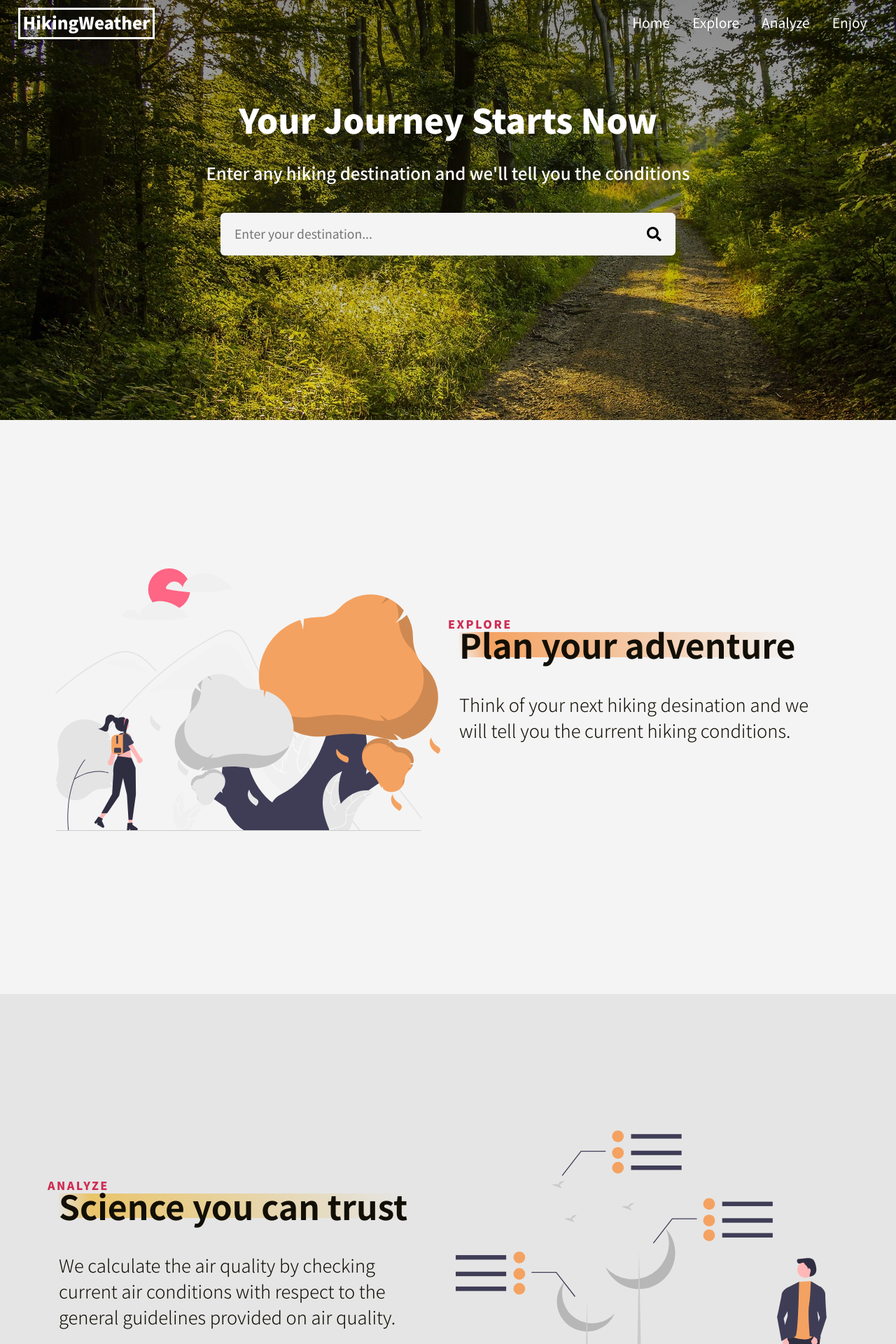
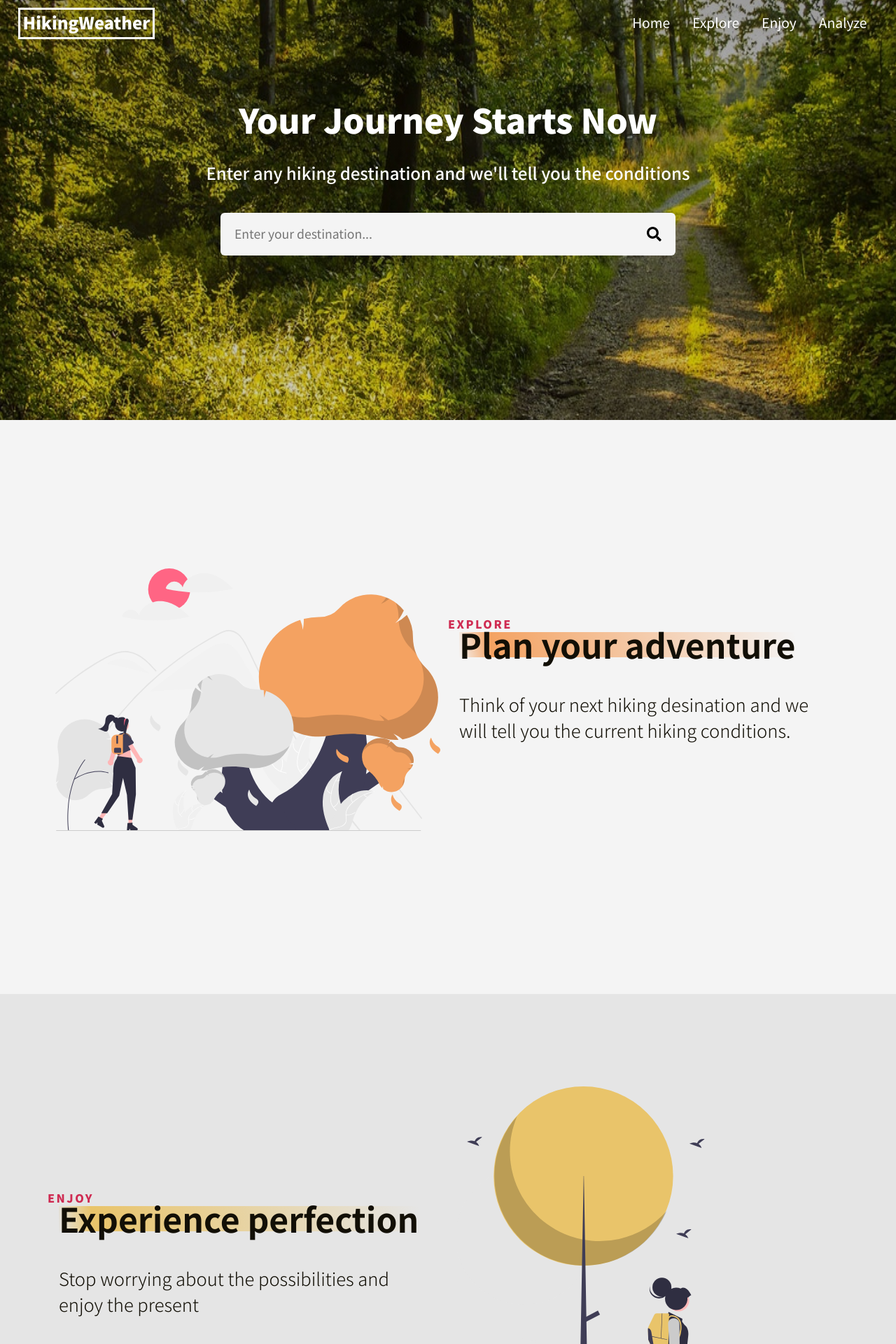
Before and after one commit to mickykim/hiking-weather, a React (Create React App) app: page / in a window 1280 px wide. Shown: the top 1920 px of the page at 70% size. Built offline with nearby package versions, Linux system fonts and the light colour scheme.

Commit message:
minor fixes on hero img

```diff
--- a/src/Components/HeroSection/HeroElements.ts
+++ b/src/Components/HeroSection/HeroElements.ts
@@ -22,7 +22,8 @@ export const ImageBackground = styled.div`
         /* Actual Image */ url(${heroImage});
 
     /* background-image: url(${heroImage}); */
-    background-size: 1400px 600px;
+    background-size: 1920px 1080px;
+    background-position: center;
     background-repeat: no-repeat;
     z-index: 1;
 `;
--- a/src/Components/InfoSection/Data.ts
+++ b/src/Components/InfoSection/Data.ts
@@ -22,26 +22,26 @@ export const aboutData: Data = {
 };
 
 export const airData: Data = {
-    id: "section2",
+    id: "section3",
     topText: "Analyze",
     heading: "Science you can trust",
     subtitle: `We calculate the air quality by checking current
     air conditions with respect to the general guidelines provided
     on air quality.`,
-    colorTheme: true,
-    reverse: true,
+    colorTheme: false,
+    reverse: false,
     img: require("../../assets/images/scienceNature.svg").default,
 
     altImg: "weather",
 };
 
 export const enjoyData: Data = {
-    id: "section3",
+    id: "section2",
     topText: "Enjoy",
     heading: "Experience perfection",
     subtitle: `Stop worrying about the possibilities and enjoy the present`,
-    colorTheme: false,
-    reverse: false,
+    colorTheme: true,
+    reverse: true,
     img: require("../../assets/images/hiking.svg").default,
 
     altImg: "weather",
--- a/src/Components/Navbar/NavigationLinks.tsx
+++ b/src/Components/Navbar/NavigationLinks.tsx
@@ -40,7 +40,7 @@ const NavigationLinks: React.FC<Props> = ({ headerOffset }) => {
                     spy={true}
                     offset={headerOffset}
                 >
-                    Analyze
+                    Enjoy
                 </NavbarLink>
             </NavbarItem>
             <NavbarItem>
@@ -52,7 +52,7 @@ const NavigationLinks: React.FC<Props> = ({ headerOffset }) => {
                     spy={true}
                     offset={headerOffset}
                 >
-                    Enjoy
+                    Analyze
                 </NavbarLink>
             </NavbarItem>
         </NavbarMenu>
--- a/src/Components/Navbar/index.tsx
+++ b/src/Components/Navbar/index.tsx
@@ -37,7 +37,7 @@ const Navbar: React.FC<Props> = ({ toggleSidebar, logoLink = "main" }) => {
                 <Logo to={logoLink}>HikingWeather</Logo>
                 <MobileLogo to={logoLink}>HW</MobileLogo>
                 <Searchbar active={scrollNav} />
-                <NavigationLinks headerOffset={70} />
+                <NavigationLinks headerOffset={-55} />
                 <MobileIcon>
                     <FaBars onClick={toggleSidebar} />
                 </MobileIcon>
--- a/src/pages/Homepage.tsx
+++ b/src/pages/Homepage.tsx
@@ -19,8 +19,9 @@ const Homepage = () => {
             <HeroSection id="main" />
             {/* <CardSection /> */}
             <InfoSection {...aboutData} />
+            <InfoSection {...enjoyData} />
             <InfoSection {...airData} />
-            <InfoSection {...enjoyData} />
+
             <Footer />
         </div>
     );
--- a/src/styles/theme.ts
+++ b/src/styles/theme.ts
@@ -3,7 +3,7 @@ export default {
     red: "#e76f51",
     orange: "#f4a261",
     yellow: "#e9c46a",
-    green: "#2a9d8f",
+    green: "#15EB2E",
     darkgreen: "#264653",
     blue: "#296094",
     purple: "#3F1F56",
```
